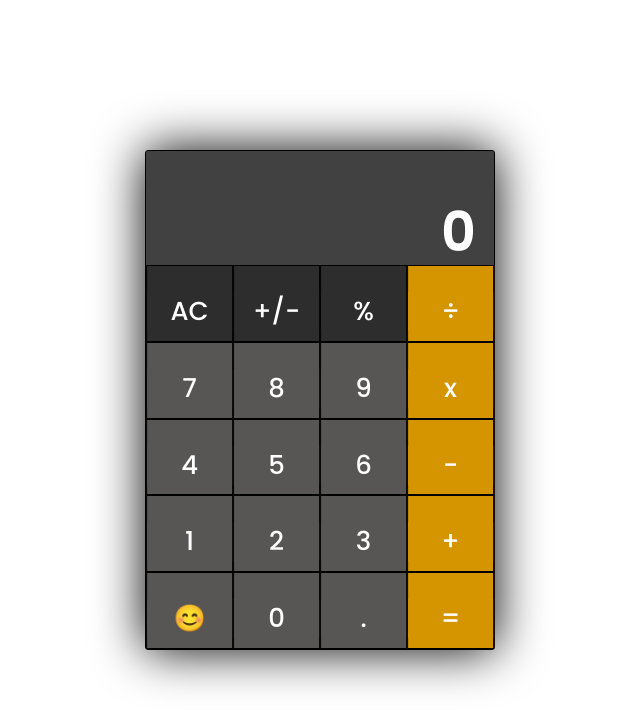
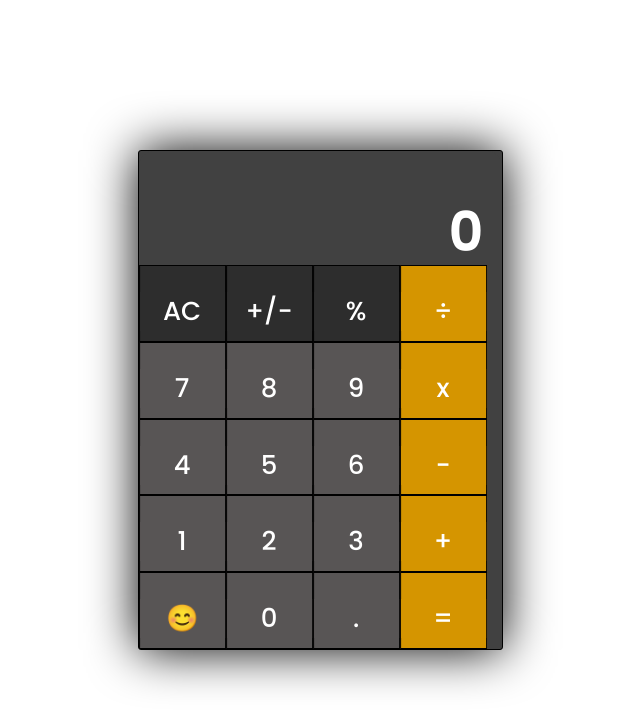
Before and after one commit to kelbwah/React-Calculator-App, a React (Create React App) app: page / in a window 1280 px wide. Shown: the top 728 px of the page, without its empty margins (320-960 px from the left). Built offline with nearby package versions, Linux system fonts and the light colour scheme.

Commit message:
Update App.css

```diff
--- a/src/App.css
+++ b/src/App.css
@@ -8,7 +8,7 @@
   background-color: rgb(65, 65, 65);
   margin-top: 150px;
   display: grid;
-  width :350px;
+  width :365px;
   height: 500px;
   margin-right: auto;
   margin-left: auto;
```
